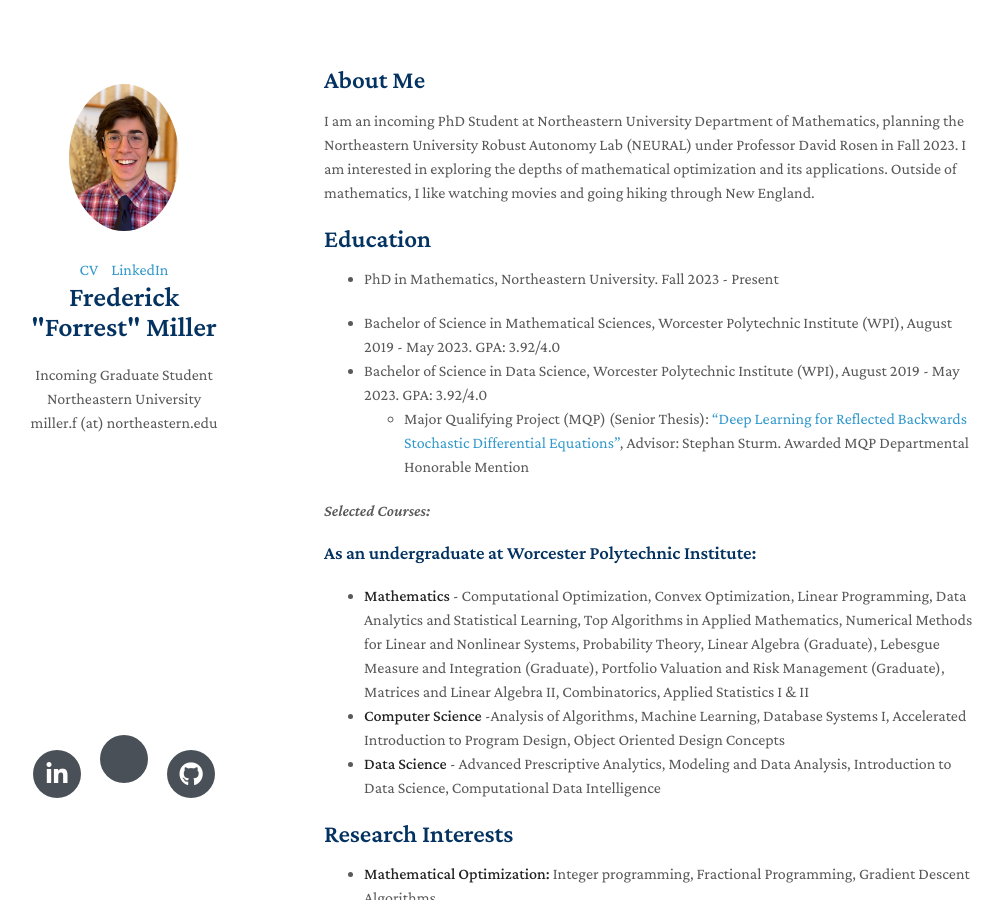
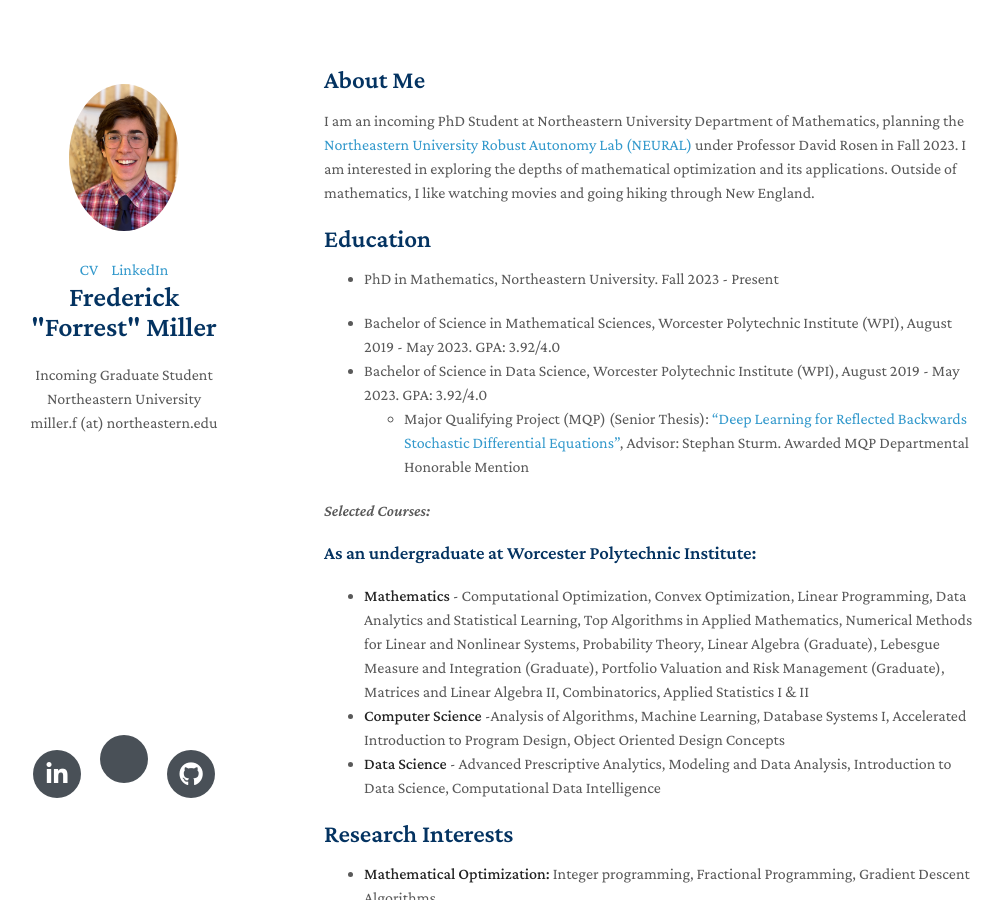
Before and after one commit to fimiller/fimiller.github.io, a Jekyll site: the page built from index.md, in a window 1280 px wide and 900 px high. Shown: the whole window, without its empty margins (146-1149 px from the left). Built offline with Jekyll 4.4.1, drawn with Linux system fonts in a browser that asks for light colours; nearby versions of some CDN libraries; a style sheet for code colours, icons or effects is not loaded; our own code applies the rules of GitHub Pages for plain Markdown files; some of the changed lines change nothing that is shown.

Commit message:
lab link

```diff
--- a/index.md
+++ b/index.md
@@ -4,7 +4,7 @@ layout: homepage
 
 ## About Me
 
-I am an incoming PhD Student at Northeastern University Department of Mathematics, planning the Northeastern University Robust Autonomy Lab (NEURAL) under Professor David Rosen in Fall 2023. I am interested in exploring the depths of mathematical optimization and its applications. Outside of mathematics, I like watching movies and going hiking through New England.
+I am an incoming PhD Student at Northeastern University Department of Mathematics, planning the [Northeastern University Robust Autonomy Lab (NEURAL)](https://neural.lab.northeastern.edu/) under Professor David Rosen in Fall 2023. I am interested in exploring the depths of mathematical optimization and its applications. Outside of mathematics, I like watching movies and going hiking through New England.
 
 ## Education
 - PhD in Mathematics, Northeastern University. Fall 2023 - Present
```
